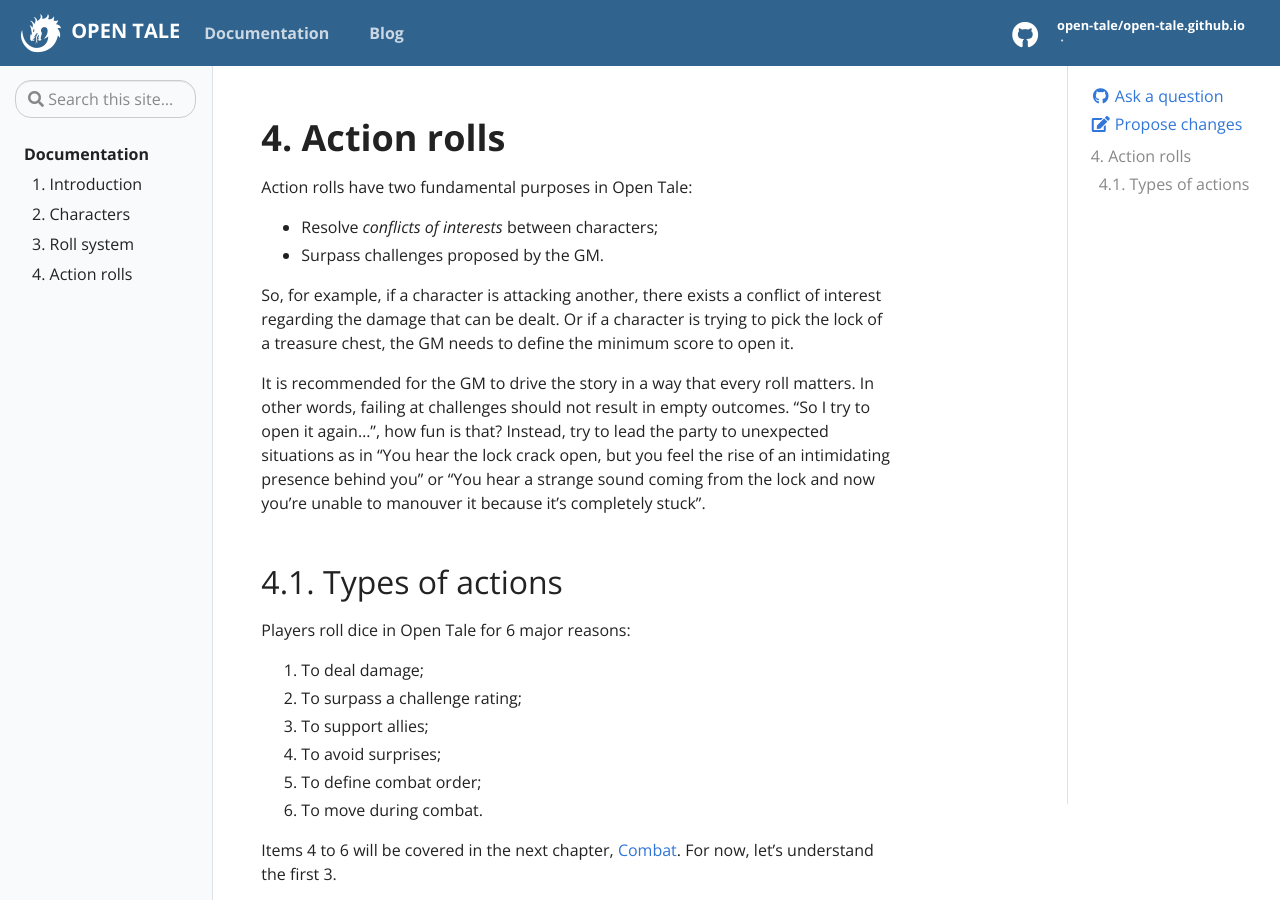
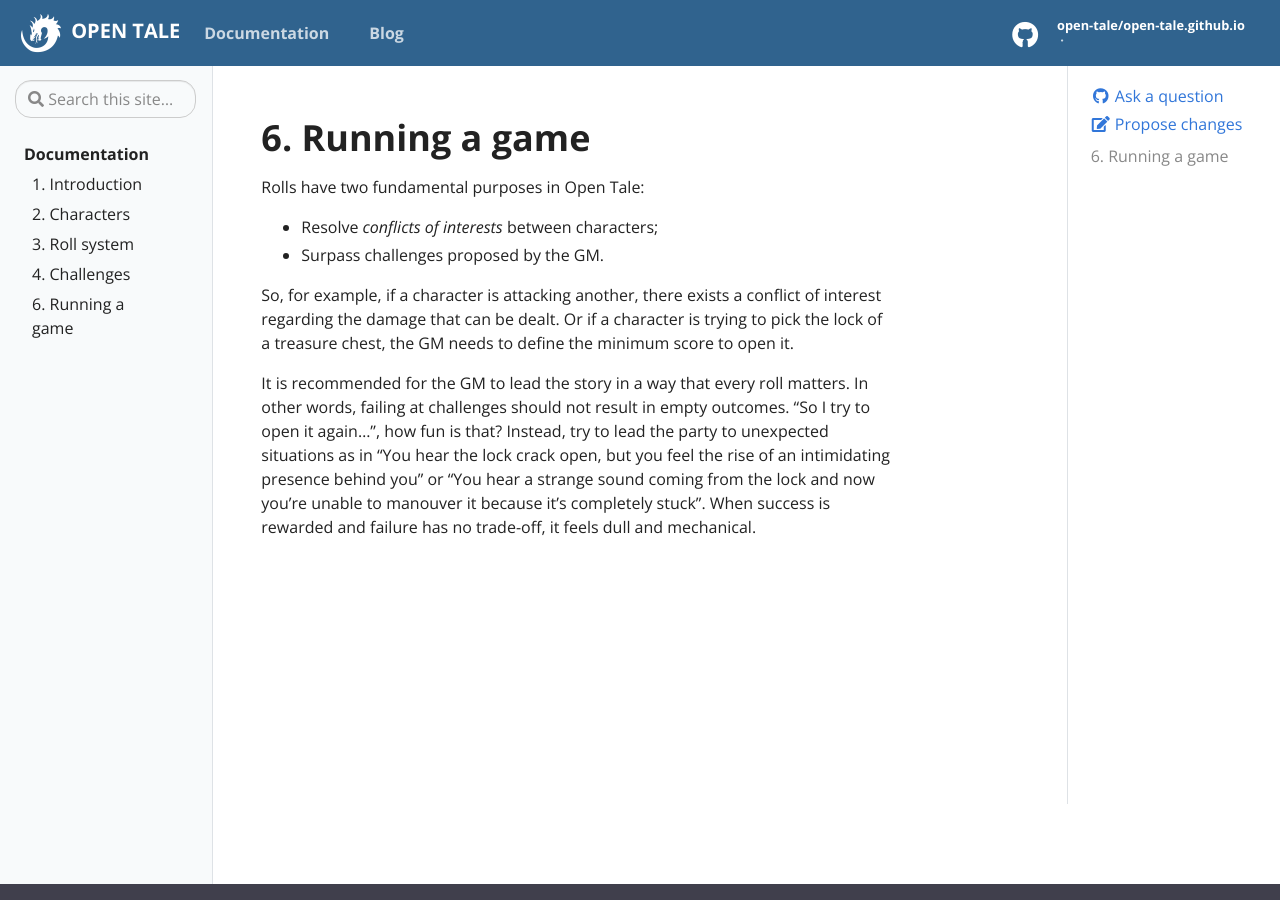
Before and after one commit to open-tale/open-tale.github.io, a Jekyll site: the page built from _docs/06-running-a-game.md, in a window 1280 px wide and 900 px high. Built offline with Jekyll 4.4.1, drawn with Linux system fonts in a browser that asks for light colours.

Commit message:
more content

```diff
--- a/_data/toc.yml
+++ b/_data/toc.yml
@@ -7,5 +7,7 @@
     url: "docs/02-characters"
   - title: "3. Roll system"
     url: "docs/03-roll-system"
-  - title: "4. Action rolls"
-    url: "docs/04-action-rolls"
+  - title: "4. Challenges"
+    url: "docs/04-challenges"
+  - title: "6. Running a game"
+    url: "docs/06-running-a-game"
--- a/_docs/04-action-rolls.md
+++ b/_docs/06-running-a-game.md
@@ -1,11 +1,11 @@
 ---
-title: 4. Action rolls
-description: What are the available options to roll for?
+title: 6. Running a game
+description: Generic guidelines to tell a story with Open Tale
 ---
 
-# 4. Action rolls
+# 6. Running a game
 
-Action rolls have two fundamental purposes in Open Tale:
+Rolls have two fundamental purposes in Open Tale:
 
 * Resolve *conflicts of interests* between characters;
 * Surpass challenges proposed by the GM.
@@ -15,24 +15,11 @@ interest regarding the damage that can be dealt. Or if a character is trying to
 pick the lock of a treasure chest, the GM needs to define the minimum score to
 open it.
 
-It is recommended for the GM to drive the story in a way that every roll
+It is recommended for the GM to lead the story in a way that every roll
 matters. In other words, failing at challenges should not result in empty
 outcomes. "So I try to open it again...", how fun is that? Instead, try to lead
 the party to unexpected situations as in "You hear the lock crack open, but you
 feel the rise of an intimidating presence behind you" or "You hear a strange
 sound coming from the lock and now you're unable to manouver it because it's
-completely stuck".
-
-## 4.1. Types of actions
-
-Players roll dice in Open Tale for 6 major reasons:
-
-1. To deal damage;
-2. To surpass a challenge rating;
-3. To support allies;
-4. To avoid surprises;
-5. To define combat order;
-6. To move during combat.
-
-Items 4 to 6 will be covered in the next chapter, [Combat](05-combat). For now,
-let's understand the first 3.
+completely stuck". When success is rewarded and failure has no trade-off, it
+feels dull and mechanical.
```
Also changed, not shown: _docs/01-introduction.md (+2 -1 lines), _docs/02-characters.md (+14 -14 lines), _docs/03-roll-system.md (+1 -1 lines), _docs/04-challenges.md (added, +37 -0 lines).
